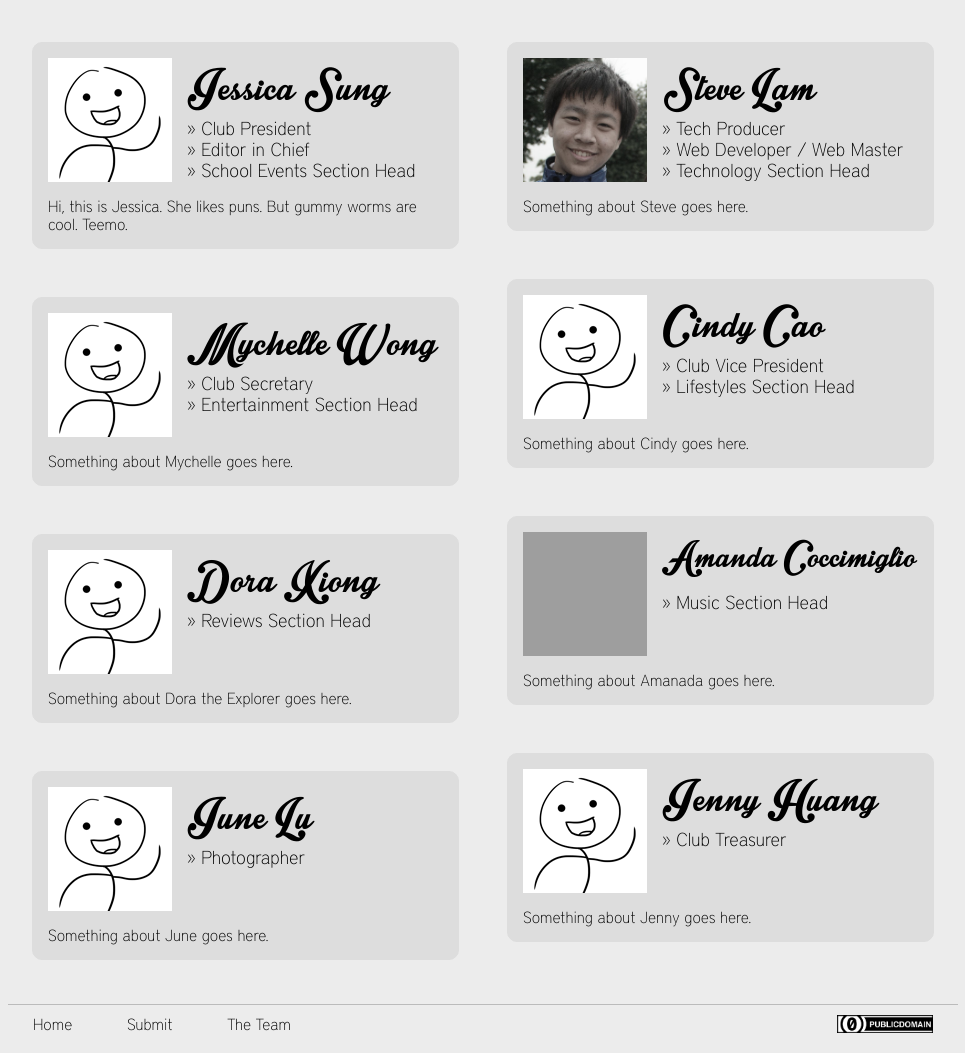
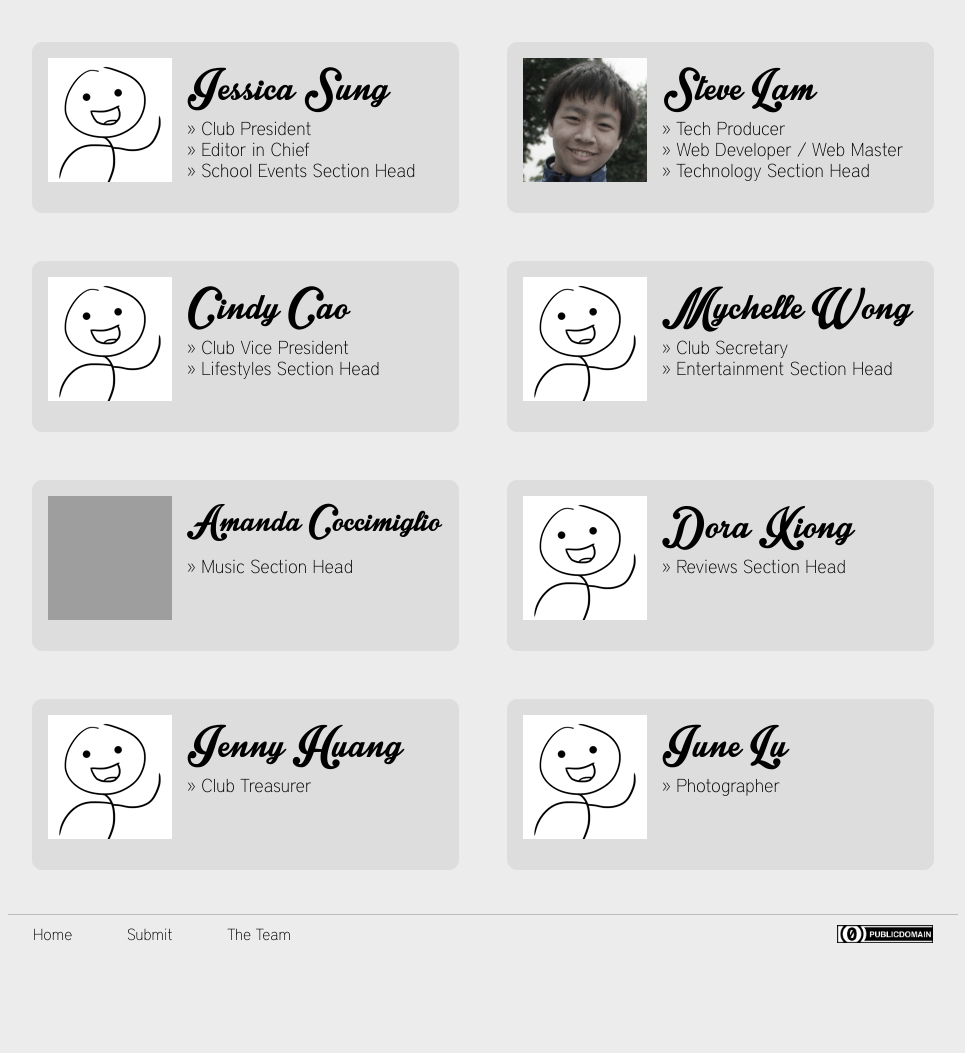
Before and after one commit to thevttalisman/the-talisman-web, a PHP site: page /team.html in a window 1280 px wide. Shown: the part 298-1351 px from the top of the page, without its empty margins (157-1122 px from the left). After the commit the page ends 1241 px from the top, so only its background shows below. Run offline with PHP 8.4, Linux system fonts and the light colour scheme; grey boxes are pictures that could not be loaded.

Commit message:
removed bios for now

```diff
--- a/members.php
+++ b/members.php
@@ -80,7 +80,7 @@
 			<div class="title">&raquo; Editor in Chief</div>
 			<div class="title">&raquo; School Events Section Head</div>
 			<div class="clear"></div>
-			<div class="bio">Hi, this is Jessica.  She likes puns.  But gummy worms are cool.  Teemo.</div>
+			<!--div class="bio">Hi, this is Jessica.  She likes puns.  But gummy worms are cool.  Teemo.</div-->
 		</div>
 		<div class="member">
 			<div class="pic" style="background-image: url(pics/faces/steve.jpg);"></div>
@@ -89,7 +89,6 @@
 			<div class="title">&raquo; Web Developer / Web Master</div>
 			<div class="title">&raquo; Technology Section Head</div>
 			<div class="clear"></div>
-			<div class="bio">Something about Steve goes here.</div>
 		</div>
 		<div class="member">
 			<div class="pic"></div>
@@ -97,7 +96,6 @@
 			<div class="title">&raquo; Club Vice President</div>
 			<div class="title">&raquo; Lifestyles Section Head</div>
 			<div class="clear"></div>
-			<div class="bio">Something about Cindy goes here.</div>
 		</div>
 		<div class="member">
 			<div class="pic"></div>
@@ -105,35 +103,30 @@
 			<div class="title">&raquo; Club Secretary</div>
 			<div class="title">&raquo; Entertainment Section Head</div>
 			<div class="clear"></div>
-			<div class="bio">Something about Mychelle goes here.</div>
 		</div>
 		<div class="member">
 			<div class="pic" style="background-image: url(pics/faces/amanda.jpg);"></div>
 			<div class="name" style="font-size: 35pt">Amanda Coccimiglio</div>
 			<div class="title">&raquo; Music Section Head</div>
 			<div class="clear"></div>
-			<div class="bio">Something about Amanada goes here.</div>
 		</div>
 		<div class="member">
 			<div class="pic"></div>
 			<div class="name">Dora Xiong</div>
 			<div class="title">&raquo; Reviews Section Head</div>
 			<div class="clear"></div>
-			<div class="bio">Something about Dora the Explorer goes here.</div>
 		</div>
 		<div class="member">
 			<div class="pic"></div>
 			<div class="name">Jenny Huang</div>
 			<div class="title">&raquo; Club Treasurer</div>
 			<div class="clear"></div>
-			<div class="bio">Something about Jenny goes here.</div>
 		</div>
 		<div class="member">
 			<div class="pic"></div>
 			<div class="name">June Lu</div>
 			<div class="title">&raquo; Photographer</div>
 			<div class="clear"></div>
-			<div class="bio">Something about June goes here.</div>
 		</div>
 	</div>
 	<div id="footer-wrapper">
```
